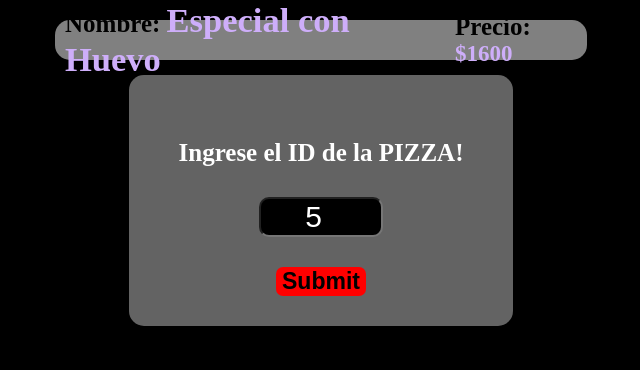
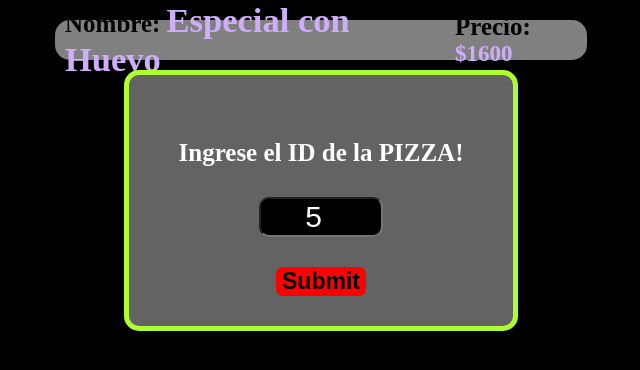
Before and after one commit to agustinbarrionuev/Ejercicio-2---JS, a plain HTML site: page index.html in a window 1280 px wide. Both pictures are taken after typing "5" into the empty fields and a click on the input 639 px from the left and 281 px from the top of the page. Shown: the whole page, without its empty margins (319-959 px from the left). Drawn offline with Linux system fonts and the light colour scheme.

Commit message:
Update style.css

```diff
--- a/style.css
+++ b/style.css
@@ -117,3 +117,7 @@ width: 30%;
   .alert-border {
     border: red 5px solid;
   }
+
+.success-border {
+    border: greenyellow 5px solid;
+  }
```
